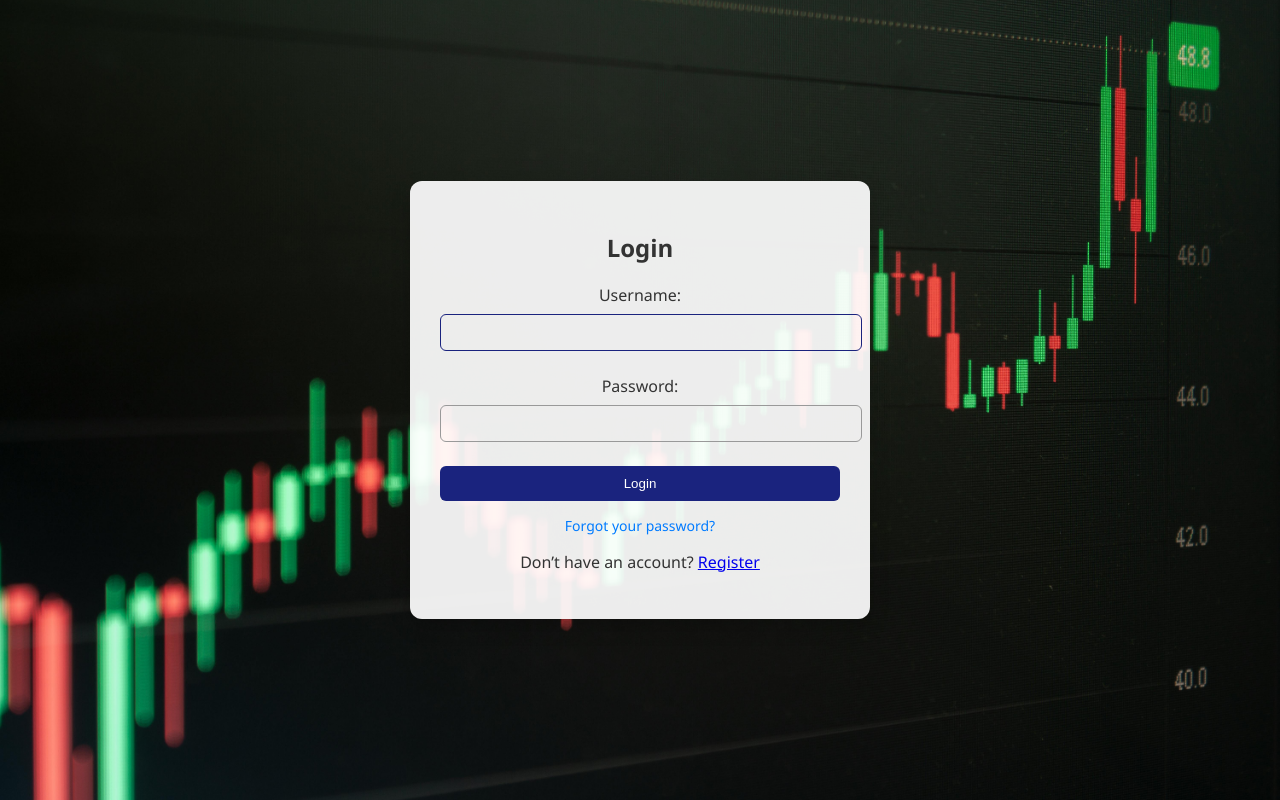
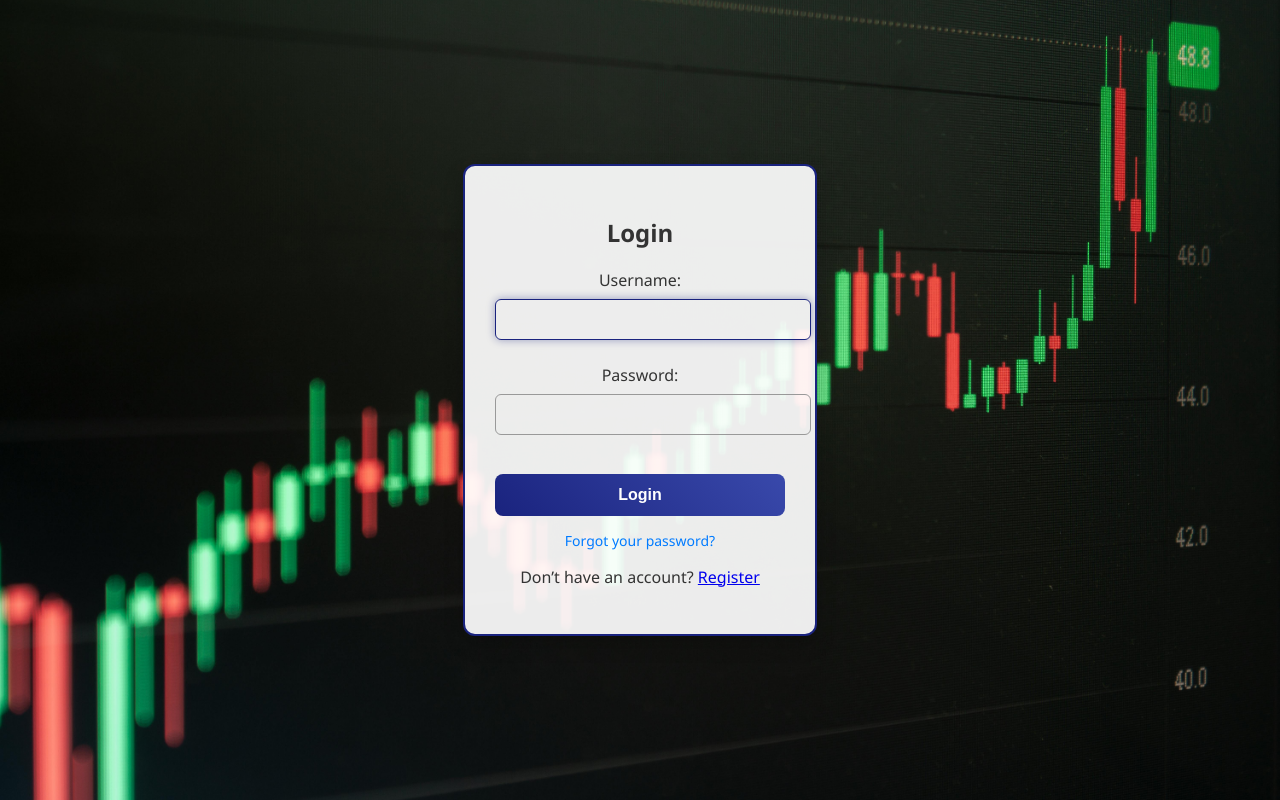
Before and after one commit to Mayank14-03/stock_portfolio_project, a Django app: page /login/ in a window 1280 px wide. Shown: the part 103-903 px from the top of the page. Run offline with Django 5.2, Linux system fonts and the light colour scheme.

Commit message:
Updated login page design and styles

```diff
--- a/portfolio/static/portfolio/css/styles.css
+++ b/portfolio/static/portfolio/css/styles.css
@@ -88,7 +88,6 @@ body, html {
     margin-bottom: 25px;
     flex-wrap: wrap;
 }
-
 .btn-action {
     background: #4CAF50;
     color: white;
@@ -105,9 +104,7 @@ body, html {
 .btn-action.logout {
     background: var(--loss);
 }
-.btn-action.logout:hover {
-    background: #c62828;
-}
+.btn-action.logout:hover { background: #c62828; }
 
 /* ========= Cards ========= */
 .cards-container {
@@ -144,7 +141,6 @@ body, html {
     margin-bottom: 30px;
 }
 .table-container { overflow-x: auto; }
-
 table {
     width: 100%;
     border-collapse: collapse;
@@ -168,37 +164,47 @@ tbody tr:hover { background: rgba(0,0,0,0.07); transition: 0.2s; }
 .form-container {
     max-width: 400px;
     margin: 40px auto;
-    background: var(--card-bg);
-    padding: 25px;
-    border-radius: 10px;
-    box-shadow: 0 6px 15px rgba(0,0,0,0.1);
+    background: rgba(255, 255, 255, 0.92);
+    padding: 30px;
+    border-radius: 12px;
+    box-shadow: 0 8px 20px rgba(0,0,0,0.2);
+    text-align: center;
+    border: 2px solid #1a237e;
 }
 .form-container input, select {
     width: 100%;
-    padding: 10px;
+    padding: 12px;
     border: 1px solid #999;
     border-radius: 6px;
     background: transparent;
     color: var(--text-color);
     margin: 8px 0;
+    transition: border-color 0.3s, box-shadow 0.3s;
 }
-input:focus, select:focus {
+.form-container input:focus, select:focus {
     border-color: var(--primary);
     outline: none;
+    box-shadow: 0 0 8px rgba(26,35,126,0.4);
 }
-.btn-submit {
+
+/* HD Gradient Button for Forms */
+.btn-login, .btn-submit {
     width: 100%;
-    padding: 10px;
+    padding: 12px;
     border: none;
-    border-radius: 6px;
+    border-radius: 8px;
+    background: linear-gradient(45deg, #1a237e, #3949ab);
+    color: white;
+    font-weight: bold;
+    font-size: 1rem;
     cursor: pointer;
-    text-align: center;
-    background: var(--primary);
-    color: white;
-    font-weight: 500;
-    transition: background 0.3s;
+    transition: 0.3s;
+    margin-top: 15px;
 }
-.btn-submit:hover { background: var(--primary-hover); }
+.btn-login:hover, .btn-submit:hover {
+    background: linear-gradient(45deg, #3949ab, #1a237e);
+    box-shadow: 0 6px 15px rgba(0,0,0,0.3);
+}
 
 /* ========= Chart ========= */
 .chart-card img {
@@ -254,7 +260,7 @@ input:focus, select:focus {
 @media (max-width: 768px) {
     .card .value { font-size: 1.2rem; }
     th, td { padding: 6px; font-size: 0.85rem; }
-    .form-container { padding: 20px; margin: 20px; }
+    .form-container { padding: 25px; margin: 20px; }
 }
 
 @media (max-width: 480px) {
@@ -263,6 +269,8 @@ input:focus, select:focus {
     .navbar { flex-direction: column; align-items: flex-start; gap: 10px; }
     .dashboard-header h1 { font-size: 1.3rem; }
     .dashboard-header p { font-size: 0.9rem; }
+    .form-container { padding: 20px; margin: 15px; }
+    .form-container h2 { font-size: 1.5rem; }
 }
 
 /* ===== Login Page Background ===== */
@@ -273,34 +281,3 @@ input:focus, select:focus {
     align-items: center;
     background: url("../images/login-bg.jpg") no-repeat center center/cover;
 }
-
-/* Centered Form Box */
-.form-container {
-    background: rgba(255, 255, 255, 0.92); /* slightly transparent */
-    padding: 30px;
-    border-radius: 12px;
-    box-shadow: 0 8px 20px rgba(0,0,0,0.2);
-    width: 100%;
-    max-width: 400px;
-    text-align: center;
-}
-
-/* ===== Login Page Form ===== */
-.form-container {
-    background: rgba(255, 255, 255, 0.92); /* slightly transparent */
-    padding: 30px;
-    border-radius: 12px;
-    box-shadow: 0 8px 20px rgba(0,0,0,0.2);
-    width: 100%;
-    max-width: 400px;
-    text-align: center;
-}
-
-/* Responsive tweaks */
-@media (max-width: 768px) {
-    .form-container { padding: 25px; margin: 20px; }
-}
-@media (max-width: 480px) {
-    .form-container { padding: 20px; margin: 15px; }
-    .form-container h2 { font-size: 1.5rem; }
-}
--- a/portfolio/templates/portfolio/login.html
+++ b/portfolio/templates/portfolio/login.html
@@ -1,7 +1,6 @@
+{% extends 'portfolio/base.html' %}  <!-- MUST be first -->
+{% load static %}
 
-
-{% extends 'portfolio/base.html' %}
-{% load static %}
 {% block title %}Login{% endblock %}
 
 {% block content %}
@@ -18,7 +17,7 @@
         <form method="post">
             {% csrf_token %}
             {{ form.as_p }}
-            <button type="submit" class="btn-submit">Login</button>
+            <button type="submit" class="btn-login">Login</button>
         </form>
 
         <p class="extra-links">
```
